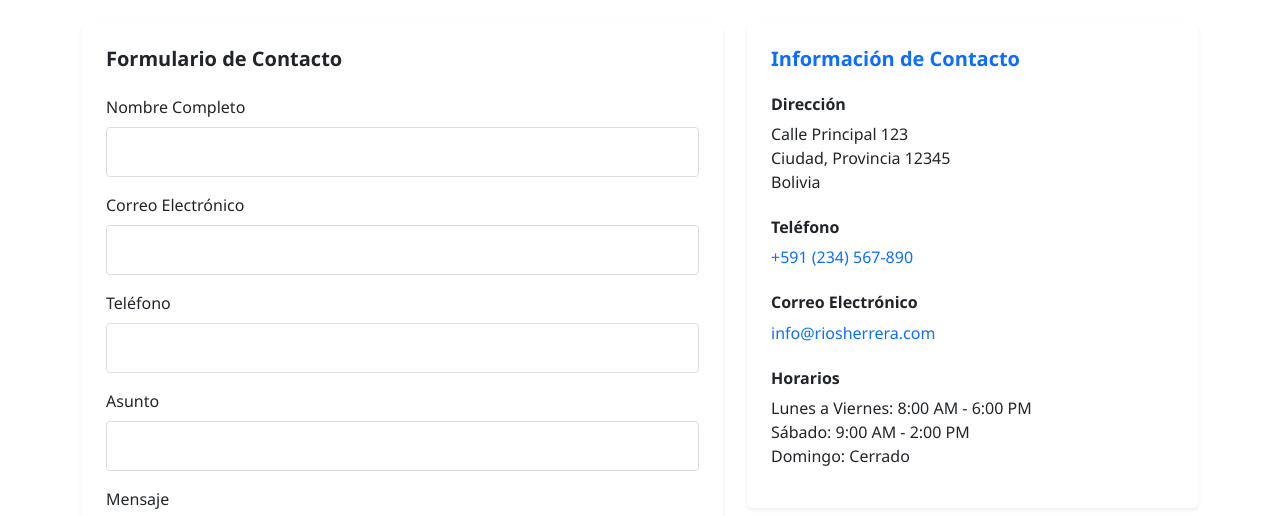
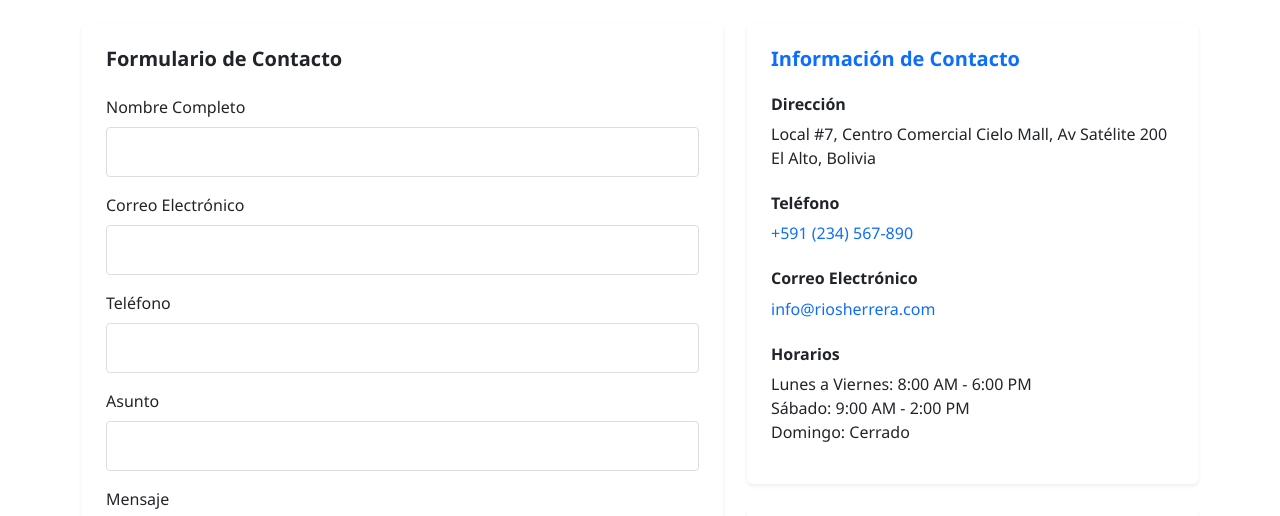
Before and after one commit to visorby/inventario, a plain HTML site: page contactos.html in a window 1280 px wide. Shown: the part 255-771 px from the top of the page. Drawn offline with nearby package versions, Linux system fonts and the light colour scheme.

Commit message:
direccion añadida

```diff
--- a/contactos.html
+++ b/contactos.html
@@ -135,7 +135,7 @@
 
                         <div class="mb-4">
                             <h6 class="fw-bold">Dirección</h6>
-                            <p>Calle Principal 123<br>Ciudad, Provincia 12345<br>Bolivia</p>
+                            <p>Local #7, Centro Comercial Cielo Mall, Av Satélite 200 <br> El Alto, Bolivia</p>
                         </div>
 
                         <div class="mb-4">
```
